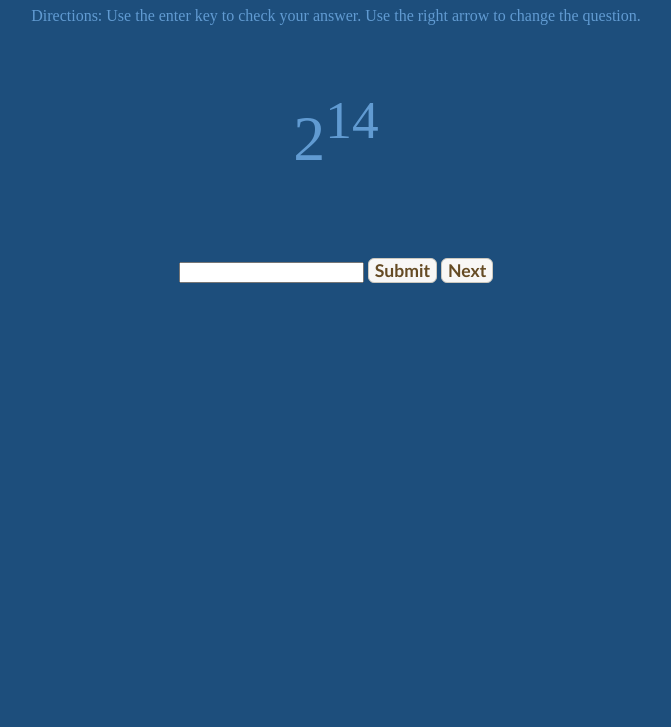
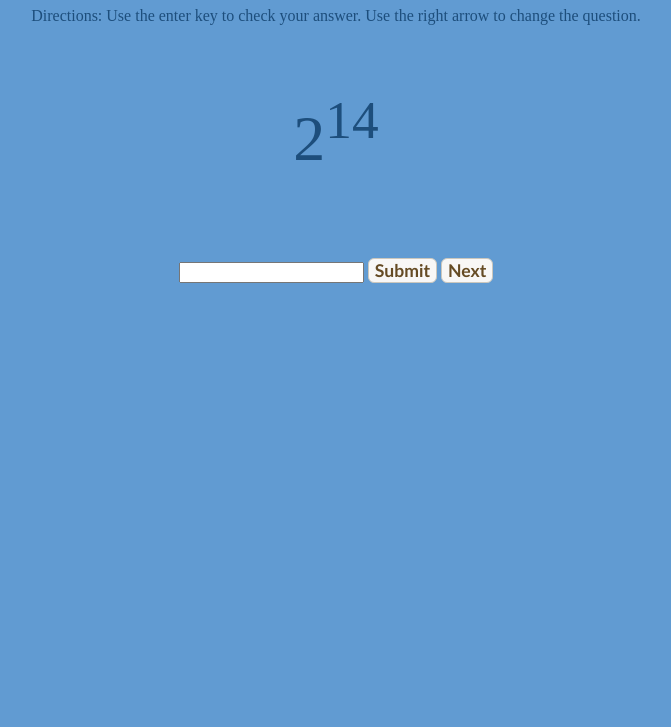
Before and after one commit to elamind/PowersOfTwo, a plain HTML site: page index.html in a window 1280 px wide. Shown: the part 73-800 px from the top of the page, without its empty margins (304-975 px from the left). Drawn offline with Linux system fonts and the light colour scheme.

Commit message:
minor style change

```diff
--- a/style/main.css
+++ b/style/main.css
@@ -1,7 +1,7 @@
 body {
    text-align: center;
-   background-color: #1D4E7C;
-   color: #619BD2;
+   background-color: #619BD2;
+   color: #1D4E7C;
 }
 
 #question {
```
